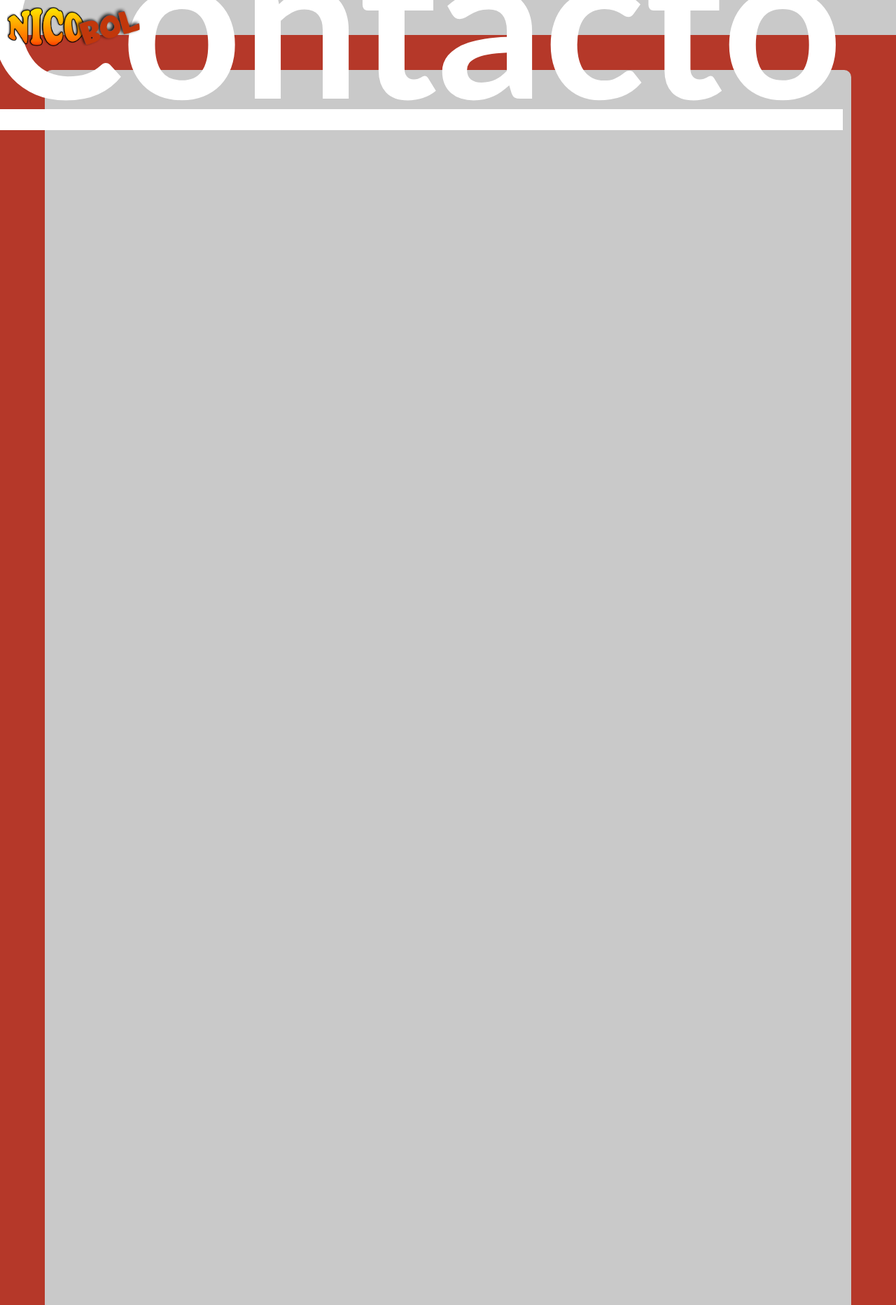
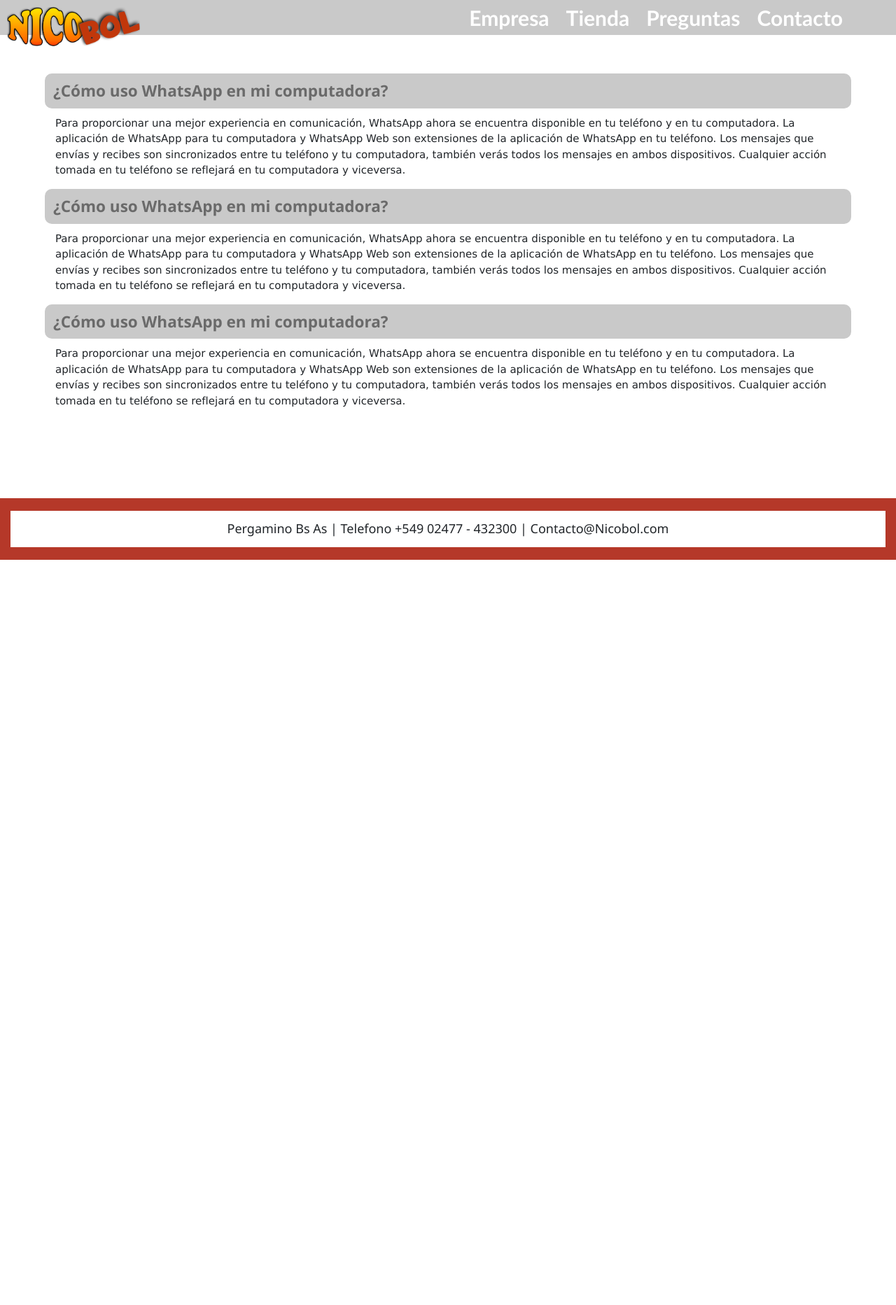
Before and after one commit to SosaToledo/nicobol, a WordPress theme: template preguntas.php in a window 1280 px wide; the page is wider, and only the part inside the window is pictured. Shown: the top 1865 px of that part at 70% size. After the commit the page ends 800 px from the top of that part, so only its background shows below. Run offline with PHP 8.4 and a stand-in for WordPress, Linux system fonts and the light colour scheme; the site name, menu and one post (Sample post) are stand-ins, and other content is empty; some libraries are stand-ins or nearby versions.

Commit message:
working...

```diff
--- a/css/mediaQuery.css
+++ b/css/mediaQuery.css
@@ -2,6 +2,7 @@
     #myNav{
         display: none;
     }
+
 }
 @media (min-width: 730px) {
     .navCelulares{
--- a/menu.php
+++ b/menu.php
@@ -1,11 +1,11 @@
 <nav class="pcNav" id="myNav">
     <div class="esconderEnMedio">
-        <img class="logoNav" src="<?php echo get_template_directory_uri(); ?>/img/logo.png" alt="logo">
+        <a href="<?php bloginfo(url); ?>"><img class="logoNav" src="<?php echo get_template_directory_uri(); ?>/img/logo.png" alt="logo"></a>
         <div class="botonesNav">
             <a href="#">Empresa</a>
-            <a class="animated  infinite" href="#">Tienda</a>
-            <a href="#">Preguntas</a>
-            <a href="#">Contacto</a>
+            <a class="animated  infinite" href="<?php bloginfo(url); ?>/tienda">Tienda</a>
+            <a href="<?php bloginfo(url); ?>/preguntasfrecuentes">Preguntas</a>
+            <a href="<?php bloginfo(url); ?>/contacto">Contacto</a>
         </div>
     </div>
 </nav>
@@ -20,7 +20,7 @@
             <div class="bar3"></div>
         </div>
     </a>
-    <a href="#">
+    <a href="<?php bloginfo(url); ?>/">
         <img style="width:140px;display:block;margin:2px auto;" src="<?php echo get_template_directory_uri(); ?>/img/logo.png" alt="logo">
     </a>
     </div>
@@ -30,15 +30,15 @@
         <i class="animated pulse infinite fa fa-circle" style="font-size:16px;color:red;"></i>
         <h5>Empresa</h5>
     </a>
-    <a href="#" class="w3-bar-item w3-button">
+    <a href"<?php bloginfo(url); ?>/tienda" class="w3-bar-item w3-button">
         <i class="animated pulse infinite fa fa-circle" style="font-size:16px;color:blue;"></i>
         <h5>Tienda</h5>
     </a>
-    <a href="#" class="w3-bar-item w3-button">
+    <a href="<?php bloginfo(url); ?>/preguntasfrecuentes" class="w3-bar-item w3-button">
         <i class="animated pulse infinite fa fa-circle" style="font-size:16px;color:green;"></i>
         <h5>Preguntas</h5>
     </a>
-    <a href="#" class="w3-bar-item w3-button">
+    <a href="<?php bloginfo(url); ?>/contacto" class="w3-bar-item w3-button">
     <i class="animated pulse infinite fa fa-circle" style="font-size:16px;color:purple;"></i>
         <h5>Contacto</h5>
     </a>
--- a/preguntas.php
+++ b/preguntas.php
@@ -5,19 +5,35 @@
     get_header();
     get_template_part( 'menu');
 ?>
-<div class="pregunta" style="margin-top:50px;" >
+
+<div id="contenedorPreguntas" class="contenedorPreguntas">
+    <div class="pregunta" style="margin-top:55px;" >
         <h2>¿Cómo uso WhatsApp en mi computadora?</h2>
         <p> Para proporcionar una mejor experiencia en comunicación, WhatsApp ahora se encuentra disponible en tu teléfono y en tu computadora. La aplicación de WhatsApp para tu computadora y WhatsApp Web son extensiones de la aplicación de WhatsApp en tu teléfono. Los mensajes que envías y recibes son sincronizados entre tu teléfono y tu computadora, también verás todos los mensajes en ambos dispositivos. Cualquier acción tomada en tu teléfono se reflejará en tu computadora y viceversa. </p>
     </div>
-
     <div class="pregunta">
         <h2>¿Cómo uso WhatsApp en mi computadora?</h2>
         <p> Para proporcionar una mejor experiencia en comunicación, WhatsApp ahora se encuentra disponible en tu teléfono y en tu computadora. La aplicación de WhatsApp para tu computadora y WhatsApp Web son extensiones de la aplicación de WhatsApp en tu teléfono. Los mensajes que envías y recibes son sincronizados entre tu teléfono y tu computadora, también verás todos los mensajes en ambos dispositivos. Cualquier acción tomada en tu teléfono se reflejará en tu computadora y viceversa. </p>
     </div>
-
     <div class="pregunta">
         <h2>¿Cómo uso WhatsApp en mi computadora?</h2>
         <p> Para proporcionar una mejor experiencia en comunicación, WhatsApp ahora se encuentra disponible en tu teléfono y en tu computadora. La aplicación de WhatsApp para tu computadora y WhatsApp Web son extensiones de la aplicación de WhatsApp en tu teléfono. Los mensajes que envías y recibes son sincronizados entre tu teléfono y tu computadora, también verás todos los mensajes en ambos dispositivos. Cualquier acción tomada en tu teléfono se reflejará en tu computadora y viceversa. </p>
     </div>
+</div>
+<script>
+    $().ready(ajustar);
+$(window).on('resize',ajustar );
 
+function ajustar() {
+    var $empresa = $('#contenedorPreguntas');
+    var menu;
+    if ( window.innerWidth > 1000){
+        menu=$('.pcNav');
+        var $footer = $('#footer');
+        $empresa.height(window.innerHeight - $footer.height() - menu.height());
+    }else{
+        $empresa.css('height',100+'%');
+    }
+}
+</script>
 <?php get_footer(); ?>
--- a/style.css
+++ b/style.css
@@ -7,7 +7,6 @@
 */
 
 body{
-    background-color: #B53829;
 }
 /* Menu de navegacion */
 .pcNav{
@@ -28,15 +27,20 @@
     display: flex;
     justify-content:flex-end;
 }
+
 .botonesNav a{
     line-height: 50px;
     font-family: Calibri, sans-serif;
     font-weight: bold;
-    font-size: 20em;
+    font-size: 2em;
     color:white;
     margin: 0 12px;
+    text-decoration: none;
 }
-.botonesNav a.hoover{
+.botonesNav a#current{
+    color:#B53829;
+}
+.botonesNav a:hover{
     color:#B53829;
 }
 /* Menu de celulares */
@@ -116,7 +120,7 @@
 .fachada .row ul li:hover{
     background-color: #B53829;
 }
-/* PRUEBA */
+/* Retrasar animacion de tienda y ponerle un ritmo adecuado */
 .shake {
     -webkit-animation-duration: 5.6s;
     animation-duration: 5.6s;
@@ -180,14 +184,15 @@
     color: #F4F4F4;
 }
 /* Preguntas & Respuestas php */
+
 .pregunta{
     width: 90%;
     margin:10px auto;
 }
 .pregunta h2{
     color:#6A6A6A;
-    line-height: 16em;
-    font-size: 16em;
+    line-height: 1.5em;
+    font-size: 1.5em;
     padding: 8px;
     padding-left: 12px;
     border-radius: 10px;
@@ -197,7 +202,12 @@
 .pregunta p{
     padding: 0 15px;
 }
+.contenedorPreguntas{
+    overflow: scroll;
+}
 /* Footer.php */
+
+
 footer .row{
     background-color: #B53829;
     padding: 18px 15px;
@@ -206,7 +216,7 @@
     width: 100%;
 }
 footer .row h4{
-    background-color: #E4E4E4;
+    background-color: white;
     margin: auto;
     padding: 15px;
     text-align: center;
```
Also changed, not shown: index.php (+4 -4 lines), screenshot.png (added).
